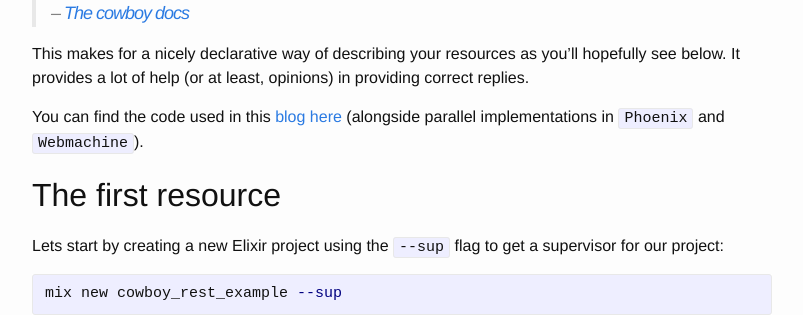
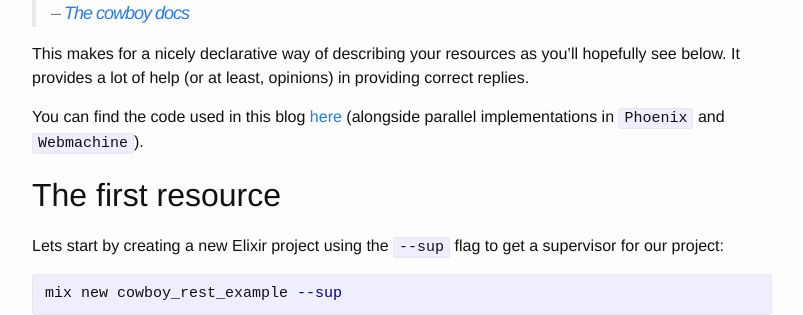
Before and after one commit to ErikMejerHansen/ErikMejerHansen.github.io, a Jekyll site: the page built from _posts/2016-10-13-REST services in Elixir with Cowboy.markdown, in a window 1280 px wide and 900 px high, scrolled down 353 px. Shown: the part 152-467 px from the top of the window, without its empty margins (238-1041 px from the left). Built offline with Jekyll 4.4.1, drawn with Linux system fonts in a browser that asks for light colours.

Commit message:
Fixed link length

```diff
--- a/_posts/2016-10-13-REST services in Elixir with Cowboy.markdown
+++ b/_posts/2016-10-13-REST services in Elixir with Cowboy.markdown
@@ -22,7 +22,7 @@ In short:
 
 This makes for a nicely declarative way of describing your resources as you'll hopefully see below. It provides a lot of help (or at least, opinions) in providing correct replies.
 
-You can find the code used in this [blog here](https://github.com/ErikMejerHansen/REST-service-examples) (alongside parallel implementations in `Phoenix` and `Webmachine`).
+You can find the code used in this blog [here](https://github.com/ErikMejerHansen/REST-service-examples) (alongside parallel implementations in `Phoenix` and `Webmachine`).
 
 ## The first resource
 Lets start by creating a new Elixir project using the `--sup` flag to get a supervisor for our project:
```
